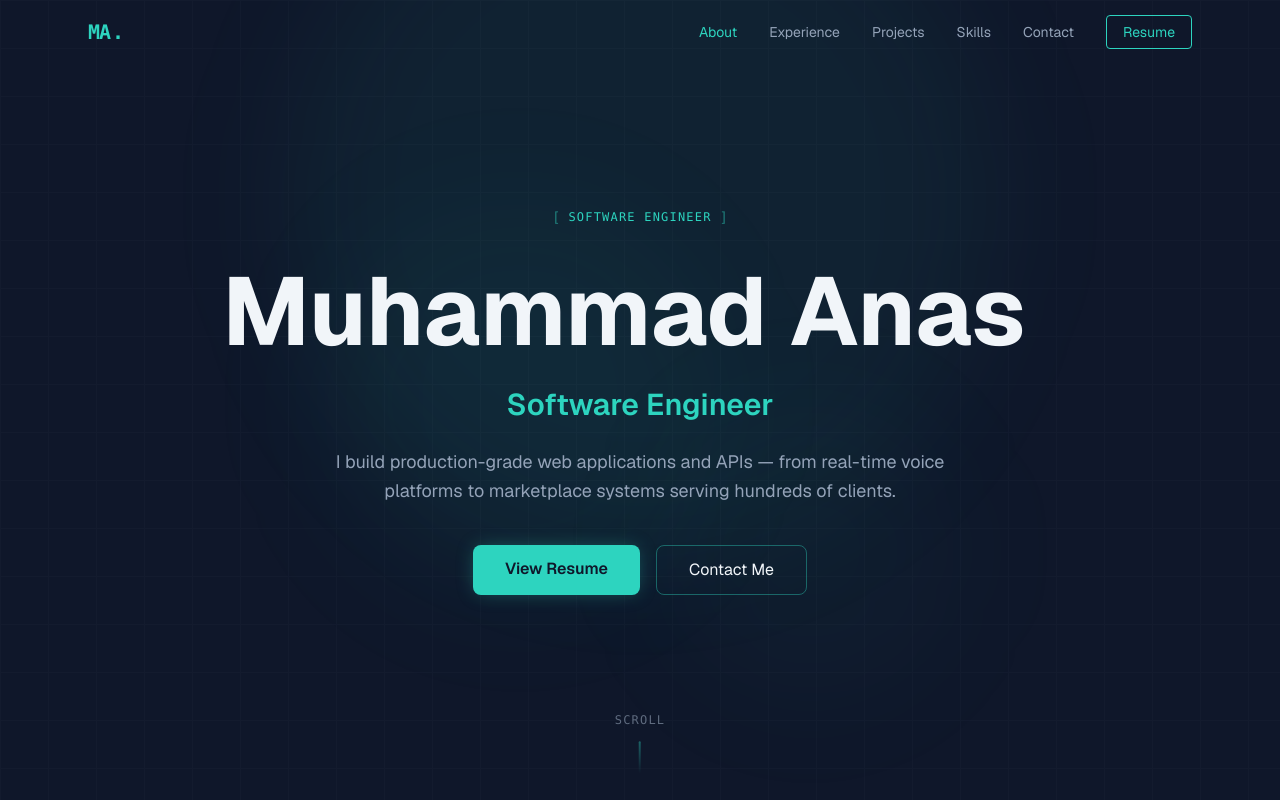
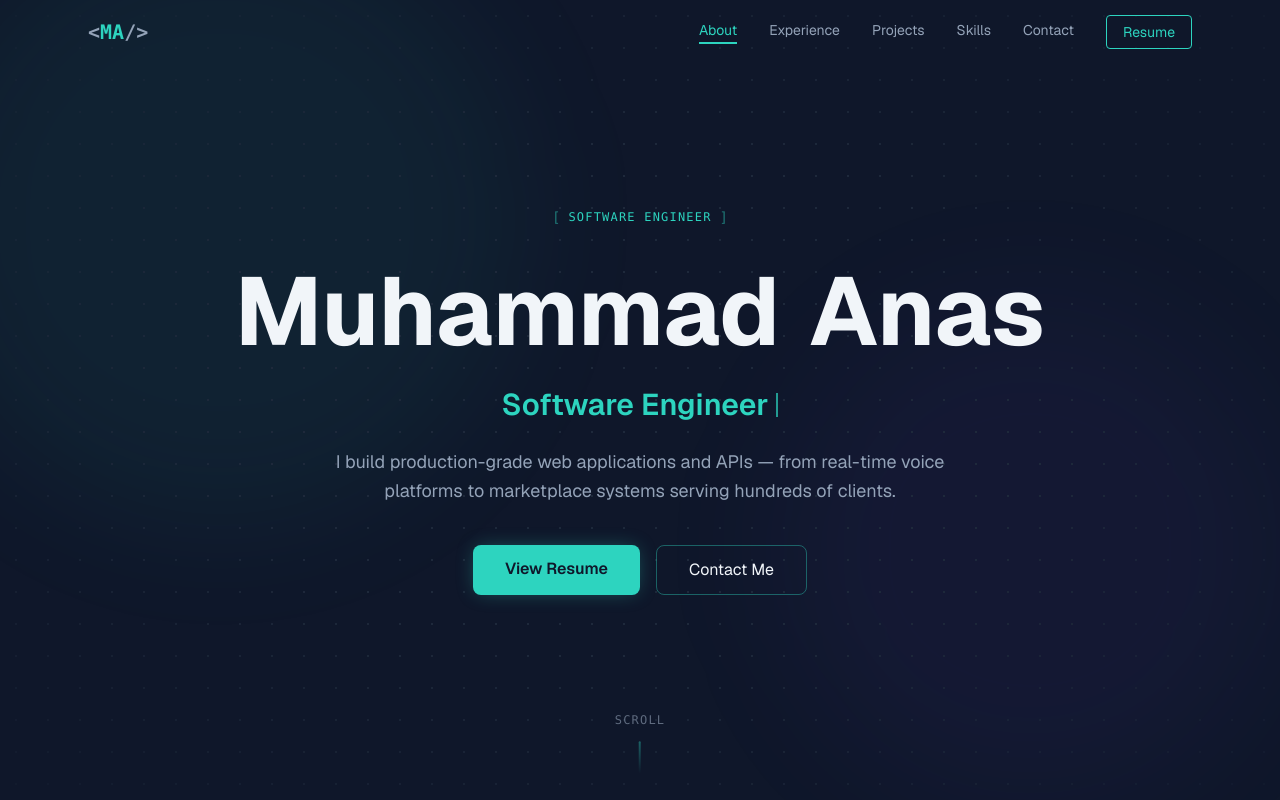
Before and after one commit to MuhammadAnas789/portfolio, a Next.js app: page / in a window 1280 px wide. Shown: the top 800 px of the page. Built offline with nearby package versions, Linux system fonts and the light colour scheme.

Commit message:
Visual design polish — logo, hero, animations, UI consistency

```diff
--- a/src/components/Contact.tsx
+++ b/src/components/Contact.tsx
@@ -66,7 +66,7 @@ export default function Contact() {
         >
           <a
             href="mailto:manas2k00@gmail.com"
-            className="flex items-center justify-center gap-2.5 px-6 py-3 rounded-full bg-[#1e293b] border border-[#334155]/50 text-[#94a3b8] hover:border-[#2dd4bf]/60 hover:text-[#2dd4bf] hover:bg-[#2dd4bf]/5 transition-all duration-200"
+            className="flex items-center justify-center gap-2 px-4 py-2 rounded-full border border-[#2dd4bf]/30 text-[#2dd4bf] hover:bg-[#2dd4bf]/10 transition-colors duration-200"
           >
             <Mail className="w-4 h-4 shrink-0" />
             manas2k00@gmail.com
@@ -75,7 +75,7 @@ export default function Contact() {
             href="https://linkedin.com/in/muhammadanas2k00"
             target="_blank"
             rel="noopener noreferrer"
-            className="flex items-center justify-center gap-2.5 px-6 py-3 rounded-full bg-[#1e293b] border border-[#334155]/50 text-[#94a3b8] hover:border-[#2dd4bf]/60 hover:text-[#2dd4bf] hover:bg-[#2dd4bf]/5 transition-all duration-200"
+            className="flex items-center justify-center gap-2 px-4 py-2 rounded-full border border-[#2dd4bf]/30 text-[#2dd4bf] hover:bg-[#2dd4bf]/10 transition-colors duration-200"
           >
             <Linkedin className="w-4 h-4 shrink-0" />
             LinkedIn
--- a/src/components/Education.tsx
+++ b/src/components/Education.tsx
@@ -18,6 +18,7 @@ export default function Education() {
           <p className="text-[#2dd4bf] text-xs font-mono tracking-widest uppercase">
             Academic Background
           </p>
+          <div className="w-8 h-px bg-[#2dd4bf]" />
         </div>
         <h2 className="text-3xl font-bold text-[#f1f5f9]">Education</h2>
       </motion.div>
--- a/src/components/Experience.tsx
+++ b/src/components/Experience.tsx
@@ -56,6 +56,7 @@ export default function Experience() {
             <p className="text-[#2dd4bf] text-xs font-mono tracking-widest uppercase">
               Where I&apos;ve Worked
             </p>
+            <div className="w-8 h-px bg-[#2dd4bf]" />
           </div>
           <h2 className="text-3xl font-bold text-[#f1f5f9]">Experience</h2>
         </motion.div>
--- a/src/components/Hero.tsx
+++ b/src/components/Hero.tsx
@@ -17,18 +17,22 @@ export default function Hero() {
       id="hero"
       className="relative min-h-screen flex items-center justify-center overflow-hidden"
     >
-      {/* Background — layered orbs */}
+      {/* Background — orbs + dot grid */}
       <div className="absolute inset-0 pointer-events-none">
-        <div className="absolute top-1/4 left-1/2 -translate-x-1/2 -translate-y-1/2 w-[700px] h-[700px] rounded-full bg-[#2dd4bf]/[0.06] blur-3xl" />
-        <div className="absolute bottom-1/4 left-1/4 w-[400px] h-[400px] rounded-full bg-[#2dd4bf]/[0.04] blur-3xl" />
-        <div className="absolute top-1/2 right-1/4 w-[300px] h-[300px] rounded-full bg-[#2dd4bf]/[0.03] blur-3xl" />
-        {/* Subtle grid */}
+        {/* Teal orb — top-left */}
+        <div className="absolute -top-20 -left-20 w-[600px] h-[600px] rounded-full bg-[#2dd4bf]/[0.06] blur-3xl" />
+        {/* Purple orb — bottom-right */}
+        <div className="absolute bottom-0 right-0 w-[500px] h-[500px] rounded-full bg-[#7c3aed]/[0.05] blur-3xl" />
+        {/* Dot grid with radial fade */}
         <div
-          className="absolute inset-0 opacity-[0.03]"
+          className="absolute inset-0"
           style={{
-            backgroundImage:
-              "linear-gradient(#94a3b8 1px, transparent 1px), linear-gradient(90deg, #94a3b8 1px, transparent 1px)",
-            backgroundSize: "48px 48px",
+            backgroundImage: "radial-gradient(#1e293b 1px, transparent 1px)",
+            backgroundSize: "32px 32px",
+            maskImage:
+              "radial-gradient(ellipse 80% 80% at 50% 50%, black 40%, transparent 100%)",
+            WebkitMaskImage:
+              "radial-gradient(ellipse 80% 80% at 50% 50%, black 40%, transparent 100%)",
           }}
         />
       </div>
@@ -49,36 +53,38 @@ export default function Hero() {
           <span className="text-[#2dd4bf]/50 font-mono text-sm">]</span>
         </motion.div>
 
-        {/* Name + blinking cursor */}
-        <motion.h1
-          custom={0.1}
+        {/* Name — per-word staggered reveal */}
+        <h1 className="text-6xl sm:text-7xl md:text-8xl font-bold text-[#f1f5f9] leading-tight mb-4 flex items-center justify-center gap-[0.3em] flex-wrap">
+          {["Muhammad", "Anas"].map((word, i) => (
+            <motion.span
+              key={word}
+              initial={{ opacity: 0, y: 30 }}
+              animate={{ opacity: 1, y: 0 }}
+              transition={{
+                duration: 0.6,
+                delay: 0.1 + i * 0.15,
+                ease: [0.22, 1, 0.36, 1] as const,
+              }}
+            >
+              {word}
+            </motion.span>
+          ))}
+        </h1>
+
+        {/* Title + blinking cursor */}
+        <motion.h2
+          custom={0.4}
           initial="hidden"
           animate="visible"
           variants={fadeUp}
-          className="text-6xl sm:text-7xl md:text-8xl font-bold text-[#f1f5f9] leading-tight mb-4 flex items-center justify-center gap-2 flex-wrap"
-        >
-          Muhammad Anas
-          <motion.span
-            animate={{ opacity: [1, 1, 0, 0] }}
-            transition={{ duration: 1, repeat: Infinity, ease: "linear", times: [0, 0.5, 0.5, 1] }}
-            className="text-[#2dd4bf] font-light"
-          >
-            |
-          </motion.span>
-        </motion.h1>
-
-        <motion.h2
-          custom={0.2}
-          initial="hidden"
-          animate="visible"
-          variants={fadeUp}
-          className="text-2xl sm:text-3xl font-semibold text-[#2dd4bf] mb-6"
+          className="text-2xl sm:text-3xl font-semibold text-[#2dd4bf] mb-6 inline-flex items-center"
         >
           Software Engineer
+          <span className="inline-block w-0.5 h-6 bg-[#2dd4bf] ml-2 animate-pulse" />
         </motion.h2>
 
         <motion.p
-          custom={0.3}
+          custom={0.55}
           initial="hidden"
           animate="visible"
           variants={fadeUp}
@@ -89,7 +95,7 @@ export default function Hero() {
         </motion.p>
 
         <motion.div
-          custom={0.4}
+          custom={0.7}
           initial="hidden"
           animate="visible"
           variants={fadeUp}
--- a/src/components/Navbar.tsx
+++ b/src/components/Navbar.tsx
@@ -54,12 +54,11 @@ export default function Navbar() {
     >
       <nav className="max-w-6xl mx-auto px-6 h-16 flex items-center justify-between">
         {/* Logo */}
-        <a href="#hero" className="group flex items-center gap-0.5 select-none">
-          <span className="text-[#2dd4bf] font-bold text-xl tracking-tighter font-mono transition-all duration-200 group-hover:text-white">
-            MA
-          </span>
-          <span className="text-[#2dd4bf] font-bold text-xl font-mono transition-all duration-200 group-hover:opacity-60">
-            .
+        <a href="#hero" className="group select-none">
+          <span className="font-mono font-bold text-xl">
+            <span className="text-[#94a3b8] group-hover:text-[#2dd4bf] transition-colors duration-200">&lt;</span>
+            <span className="text-[#2dd4bf]">MA</span>
+            <span className="text-[#94a3b8] group-hover:text-[#2dd4bf] transition-colors duration-200">/&gt;</span>
           </span>
         </a>
 
@@ -72,10 +71,10 @@ export default function Navbar() {
               <a
                 key={link.href}
                 href={link.href}
-                className={`text-sm transition-colors duration-200 ${
+                className={`text-sm transition-all duration-200 ${
                   isActive
-                    ? "text-[#2dd4bf]"
-                    : "text-[#94a3b8] hover:text-[#f1f5f9]"
+                    ? "text-[#2dd4bf] border-b-2 border-[#2dd4bf] pb-0.5"
+                    : "text-[#94a3b8] hover:text-[#f1f5f9] border-b-2 border-transparent pb-0.5"
                 }`}
               >
                 {link.label}
--- a/src/components/Projects.tsx
+++ b/src/components/Projects.tsx
@@ -46,6 +46,7 @@ export default function Projects() {
           <p className="text-[#2dd4bf] text-xs font-mono tracking-widest uppercase">
             What I&apos;ve Built
           </p>
+          <div className="w-8 h-px bg-[#2dd4bf]" />
         </div>
         <h2 className="text-3xl font-bold text-[#f1f5f9]">Projects</h2>
       </motion.div>
--- a/src/components/Skills.tsx
+++ b/src/components/Skills.tsx
@@ -54,11 +54,12 @@ export default function Skills() {
             <p className="text-[#2dd4bf] text-xs font-mono tracking-widest uppercase">
               What I Work With
             </p>
+            <div className="w-8 h-px bg-[#2dd4bf]" />
           </div>
           <h2 className="text-3xl font-bold text-[#f1f5f9]">Skills</h2>
         </motion.div>
 
-        <div className="grid sm:grid-cols-2 lg:grid-cols-3 gap-8">
+        <div className="grid sm:grid-cols-2 gap-8">
           {skillGroups.map((group, i) => (
             <motion.div
               key={group.category}
```
Also changed, not shown: src/components/About.tsx (+4 -3 lines).
